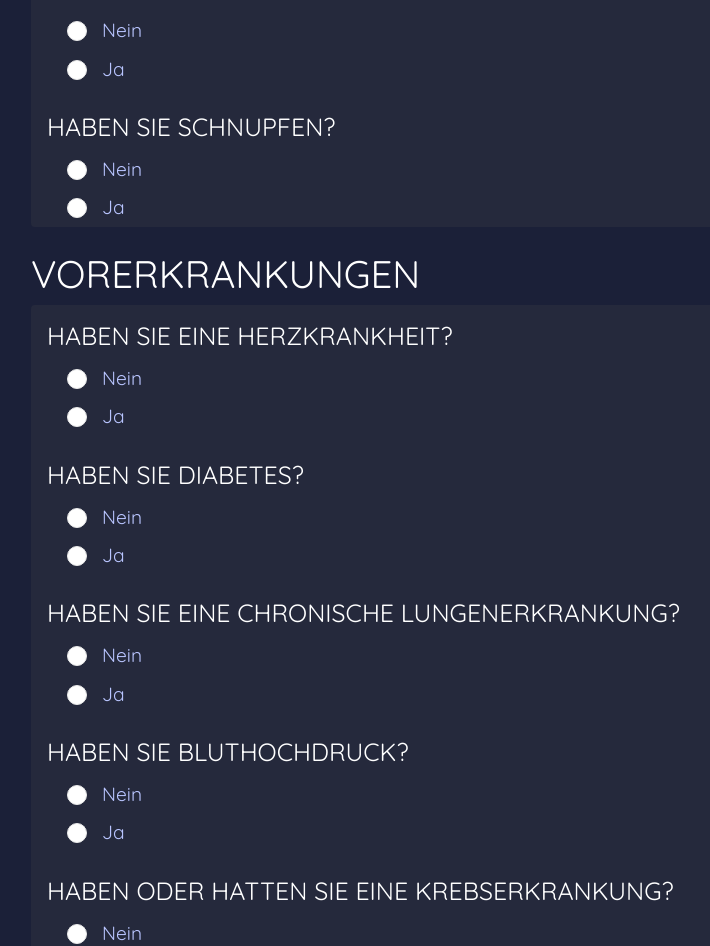
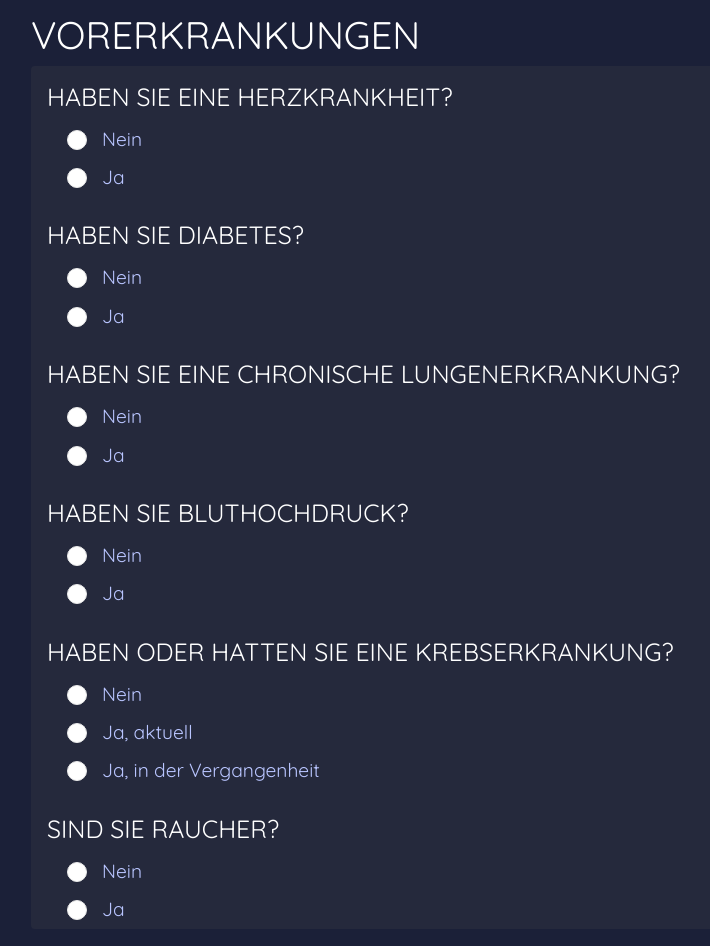
Before and after one commit to InDieTasten/Sars-Cov2-Necessity-Screening, an Angular app in the folder app/: page / in a window 1280 px wide. Shown: the part 1694-2640 px from the top of the page, without its empty margins (54-764 px from the left). Built offline with nearby package versions, Linux system fonts and the light colour scheme.

Commit message:
change scores

```diff
--- a/app/src/questionaire.ts
+++ b/app/src/questionaire.ts
@@ -4,12 +4,13 @@ export const questionaire = {
             display: "Ihre Altersgruppe",
             type: "choice",
             choices: {
-                below40: { display: "jünger als 40 Jahre.", riskValue: 0.2 },
-                between40_49: { display: "zwischen 40 und 49 Jahre alt.", riskValue: 0.4 },
-                between50_59: { display: "zwischen 50 und 59 Jahre alt.", riskValue: 1.3 },
-                between60_69: { display: "zwischen 60 und 69 Jahre alt.", riskValue: 3.6 },
-                between70_79: { display: "zwischen 70 und 79 Jahre alt.", riskValue: 8.0 },
-                over80: { display: "80 Jahre oder älter.", riskValue: 14.8 }
+                10: { display: "jünger als 20 Jahre.", riskValue: 0.0 },
+                30: { display: "zwischen 20 und 39 Jahre alt.", riskValue: 0.2 },
+                45: { display: "zwischen 40 und 49 Jahre alt.", riskValue: 0.4 },
+                55: { display: "zwischen 50 und 59 Jahre alt.", riskValue: 1.3 },
+                65: { display: "zwischen 60 und 69 Jahre alt.", riskValue: 3.6 },
+                75: { display: "zwischen 70 und 79 Jahre alt.", riskValue: 8.0 },
+                90: { display: "80 Jahre oder älter.", riskValue: 14.8 }
             }
         },
         // firstName: {
@@ -78,6 +79,14 @@ export const questionaire = {
                 currently: { display: "Ja, aktuell", riskValue: 5.6 },
                 previously: { display: "Ja, in der Vergangenheit", riskValue: 2.0 }
             }
+        },
+        smoke: {
+            display: "Sind sie Raucher?",
+            type: "choice",
+            choices: {
+                no: { display: "Nein", riskValue: 0.0 },
+                yes: { display: "Ja", riskValue: 2.0 }
+            }
         }
     },
     symptoms: {
@@ -87,8 +96,8 @@ export const questionaire = {
             choices: {
                 no: { display: "Nein", riskValue: 0.0 },
                 light: { display: "37,5 °C bis 38 °C", riskValue: 0.5 },
-                medium: { display: "38 °C bis 39 °C", riskValue: 1.0 },
-                heavy: { display: "über 39 °C", riskValue: 1.5 }
+                medium: { display: "38 °C bis 39 °C", riskValue: 0.75 },
+                heavy: { display: "über 39 °C", riskValue: 1.0 }
             }
         },
         cough: {
@@ -104,17 +113,17 @@ export const questionaire = {
             type: "choice",
             choices: {
                 no: { display: "Nein", riskValue: 0.0 },
-                yes: { display: "Ja", riskValue: 1.0 }
+                yes: { display: "Ja", riskValue: 0.75 }
             }
         },
-        breathlessness: {
-            display: "Leiden Sie unter Atemnot?",
-            type: "choice",
-            choices: {
-                no: { display: "Nein", riskValue: 0.0 },
-                yes: { display: "Ja", riskValue: 1.5 }
-            }
-        },
+        // breathlessness: {
+        //     display: "Leiden Sie unter Atemnot?",
+        //     type: "choice",
+        //     choices: {
+        //         no: { display: "Nein", riskValue: 0.0 },
+        //         yes: { display: "Ja", riskValue: 1.5 }
+        //     }
+        // },
         soreThroat: {
             display: "Haben Sie Halsschmerzen?",
             type: "choice",
@@ -123,14 +132,14 @@ export const questionaire = {
                 yes: { display: "Ja", riskValue: 0.5 }
             }
         },
-        headCold: {
-            display: "Haben Sie Schnupfen?",
-            type: "choice",
-            choices: {
-                no: { display: "Nein", riskValue: 0.0 },
-                yes: { display: "Ja", riskValue: 0.5 }
-            }
-        },
+        // headCold: {
+        //     display: "Haben Sie Schnupfen?",
+        //     type: "choice",
+        //     choices: {
+        //         no: { display: "Nein", riskValue: 0.0 },
+        //         yes: { display: "Ja", riskValue: 0.0 }
+        //     }
+        // },
     },
     environmentInfo: {
         riskyRegion: {
```
